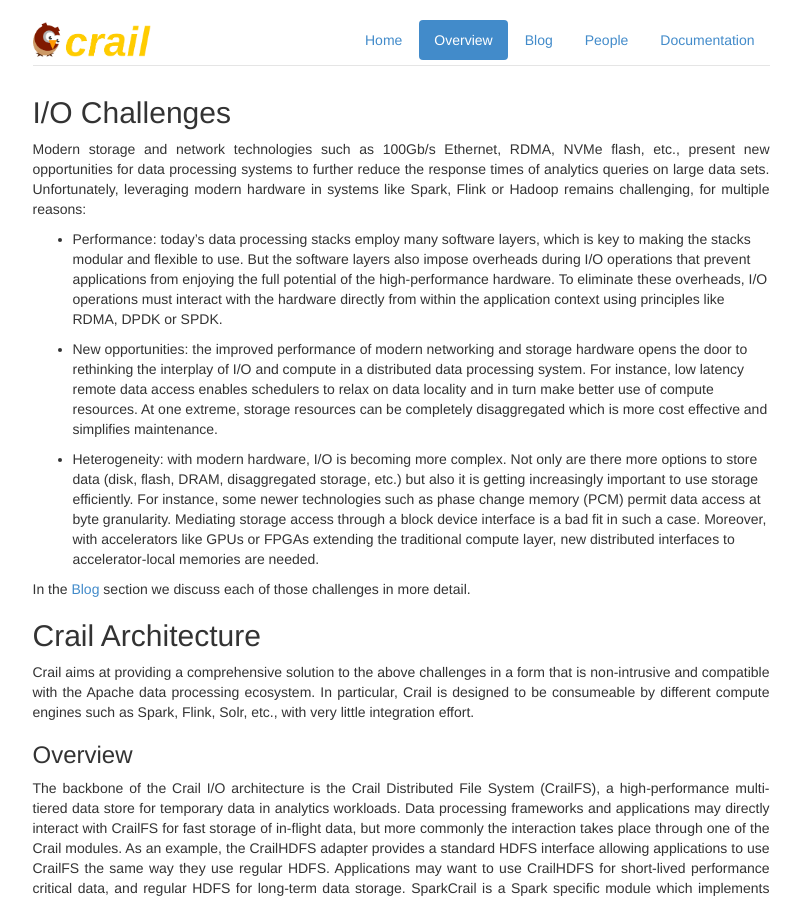
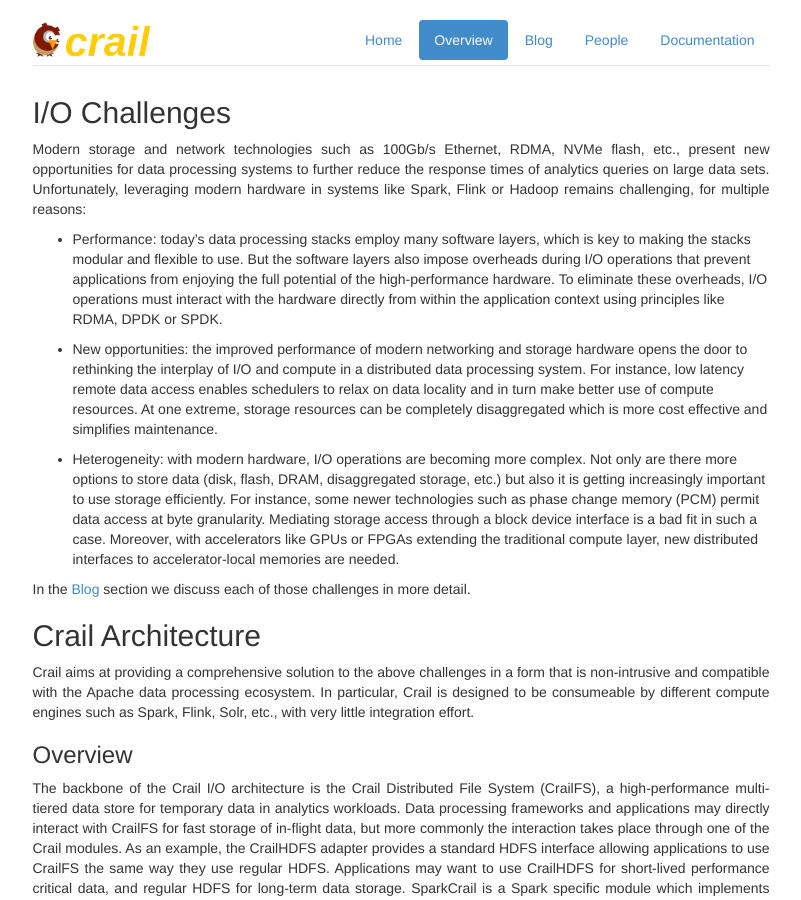
Before and after one commit to apache/incubator-crail-website, a Jekyll site: the page built from overview/index.md, in a window 1280 px wide and 900 px high. Shown: the whole window, without its empty margins (239-1040 px from the left). Built offline with Jekyll 4.4.1, drawn with Linux system fonts in a browser that asks for light colours.

Commit message:
Update index.md

```diff
--- a/overview/index.md
+++ b/overview/index.md
@@ -13,7 +13,7 @@
 
 * New opportunities: the improved performance of modern networking and storage hardware opens the door to rethinking the interplay of I/O and compute in a distributed data processing system. For instance, low latency remote data access enables schedulers to relax on data locality and in turn make better use of compute resources. At one extreme, storage resources can be completely disaggregated which is more cost effective and simplifies maintenance.
 
-* Heterogeneity: with modern hardware, I/O is becoming more complex. Not only are there more options to store data (disk, flash, DRAM, disaggregated storage, etc.) but also it is getting increasingly important to use storage efficiently. For  instance, some newer technologies such as phase change memory (PCM) permit data access at byte granularity. Mediating storage access through a block device interface is a bad fit in such a case. Moreover, with accelerators like GPUs or FPGAs extending the traditional compute layer, new distributed interfaces to accelerator-local memories are needed.
+* Heterogeneity: with modern hardware, I/O operations are becoming more complex. Not only are there more options to store data (disk, flash, DRAM, disaggregated storage, etc.) but also it is getting increasingly important to use storage efficiently. For  instance, some newer technologies such as phase change memory (PCM) permit data access at byte granularity. Mediating storage access through a block device interface is a bad fit in such a case. Moreover, with accelerators like GPUs or FPGAs extending the traditional compute layer, new distributed interfaces to accelerator-local memories are needed.
 
 In the [Blog](http://crail.io/blog) section we discuss each of those challenges in more detail.
 
```
